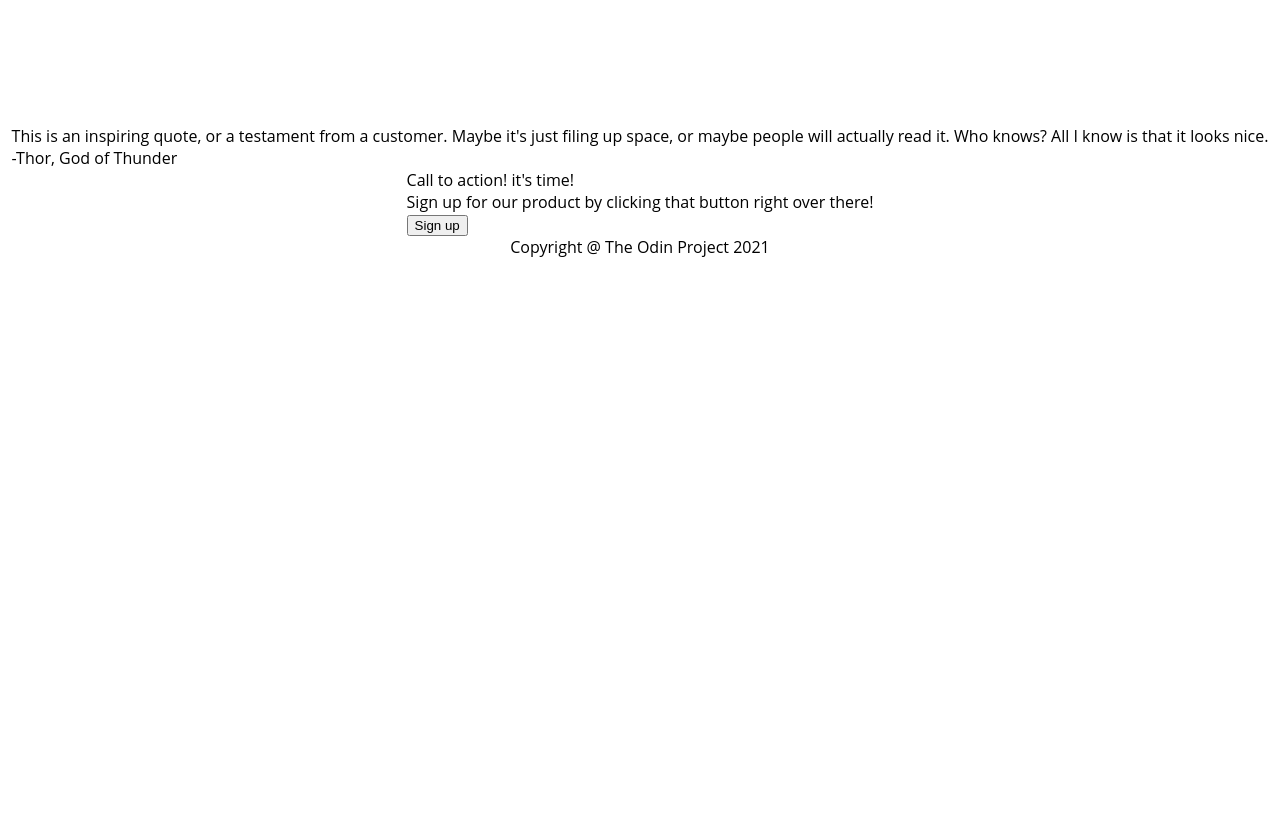
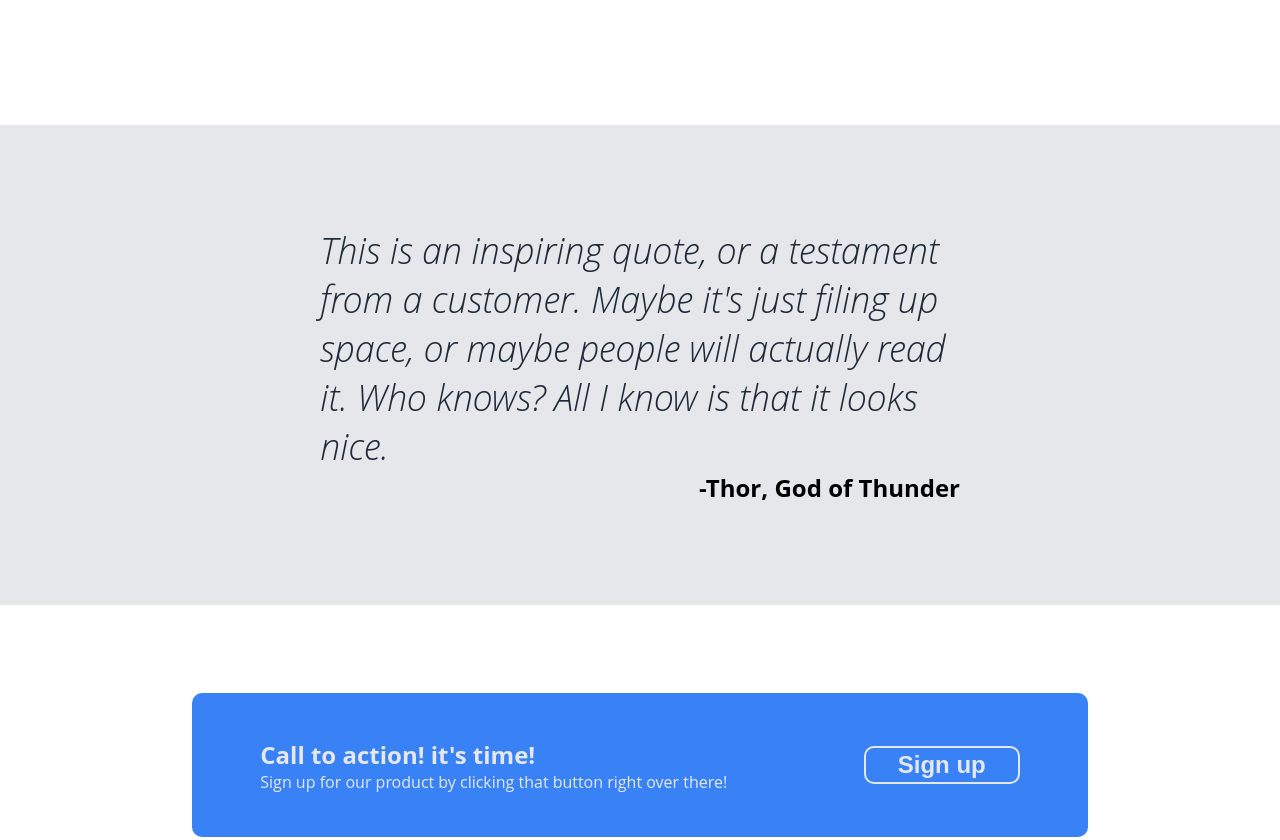
Before and after one commit to KevinRius/TOP-landingPage, a plain HTML site: page index.html in a window 1280 px wide. Shown: the part 891-1731 px from the top of the page. Before the commit the page ends 1149 px from the top, so only its background shows below. Drawn offline with Linux system fonts and the light colour scheme.

Commit message:
add part three and four, and the footer
adjusted html to need for style

```diff
--- a/index.html
+++ b/index.html
@@ -46,16 +46,16 @@
 
         <div class="thirdPart">
             <div class="thirdContainer">
-                <div>This is an inspiring quote, or a testament from a customer. Maybe it's just filing up space, or maybe people will actually read it. Who knows? All I know is that it looks nice.</div>
-                <div>-Thor, God of Thunder</div>
+                <div class="quote">This is an inspiring quote, or a testament from a customer. Maybe it's just filing up space, or maybe people will actually read it. Who knows? All I know is that it looks nice.</div>
+                <div class="sig">-Thor, God of Thunder</div>
             </div>
         </div>
 
         <div class="fourthPart">
             <div class="fourthContainer">
-                <div>
-                    <div>Call to action! it's time!</div>
-                    <div>Sign up for our product by clicking that button right over there!</div>
+                <div class="call">
+                    <h1>Call to action! it's time!</h1>
+                    <p>Sign up for our product by clicking that button right over there!</p>
                 </div>
                 <button>Sign up</button>
             </div>
--- a/style.css
+++ b/style.css
@@ -153,3 +153,88 @@ header {
 .txt {
     text-align: center;
 }
+
+/* third part */
+
+.thirdPart {
+    height: 30rem;
+    width: 100%;
+    background-color: #e5e7eb;
+    display: flex;
+    align-items: center;
+    justify-content: center;
+}
+
+.thirdContainer {
+    width: 50%;
+    display: flex;
+    flex-direction: column;
+}
+
+.quote {
+    font-size: 36px;
+    font-weight: lighter;
+    font-style: italic;
+    color: #1F2937;
+}
+
+.sig {
+    align-self: flex-end;
+    font-size: 24px;
+    font-weight: bold;
+}
+
+/* fourth part */
+
+.fourthPart {
+    height: 20rem;
+    width: 100%;
+    display: flex;
+    align-items: center;
+    justify-content: center;
+}
+
+.fourthContainer {
+    background-color: #3882f6;
+    width: 70%;
+    height: 9rem;
+    border-radius: 10px;
+    display: flex;
+    align-items: center;
+    justify-content: space-around;
+}
+
+.call {
+    color: #e5e7eb;
+}
+
+.call > h1 {
+    margin: 0;
+    font-size: 24px;
+}
+
+.call > p {
+    margin: 0;
+}
+
+.fourthContainer > button {
+    background-color: #3882f6;
+    border: 2px solid #e5e7eb;
+    padding: 0.2rem 2rem;
+    border-radius: 10px;
+    font-size: 24px;
+    font-weight: bold;
+    color: #e5e7eb;
+}
+
+/* Footer */
+
+footer {
+    height: 5rem;
+    width: 100%;
+    display: flex;
+    align-items: center;
+    justify-content: center;
+    background-color: #1F2937;
+    color: #e5e7eb;
+}
```
